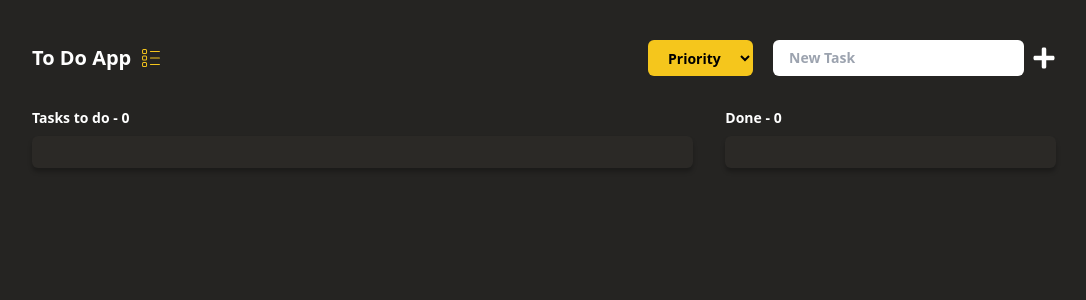
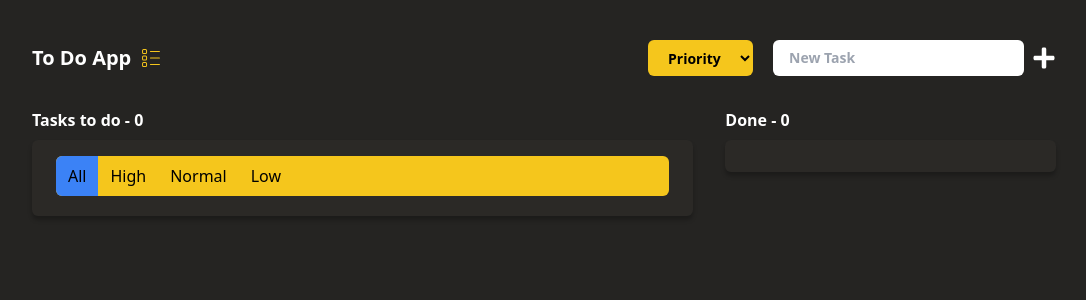
Before and after one commit to ab-sharifi21/todo-app-react, a React (Vite) app: page / in a window 1280 px wide. Shown: the top 300 px of the page, without its empty margins (96-1182 px from the left). Built offline with nearby package versions, Linux system fonts and the light colour scheme.

Commit message:
Categorize tasks by priority

```diff
--- a/src/App.tsx
+++ b/src/App.tsx
@@ -1,53 +1,93 @@
 import { useTasks } from './hooks/useTasks';
 import { AddTask, TodoList } from './components';
-import { useEffect } from 'react';
+import { useEffect, useState } from 'react';
 import { CiBoxList } from 'react-icons/ci';
 
 function App() {
   const { tasks, setTasks, changeTaskDone, deleteTask } = useTasks();
+  const [priorityOfTask, setPriorityOfTask] = useState('all');
+
+  const handlePriority = (priority: string) => {
+    setPriorityOfTask(priority);
+  };
+
 
   useEffect(() => {
     localStorage.setItem('tasks', JSON.stringify(tasks));
   }, [tasks]);
 
-  const doneTasks = tasks.filter((task) => {
-    if (task.done) {
-      return task;
+  const doneTasks = tasks.filter((task) => task.done);
+  const toDoTasks = tasks.filter((task) => !task.done);
+  const highPriorityTasks = toDoTasks.filter((task) => task.priority === 'high');
+  const normalPriorityTasks = toDoTasks.filter((task) => task.priority === 'normal');
+  const lowPriorityTasks = toDoTasks.filter((task) => task.priority === 'low');
+
+  let tasksToSend;
+  if (priorityOfTask === 'high') {
+    tasksToSend = highPriorityTasks;
+  } else if (priorityOfTask === 'normal') {
+    tasksToSend = normalPriorityTasks;
+  } else if (priorityOfTask === 'low') {
+    tasksToSend = lowPriorityTasks
+  } else {
+    tasksToSend = toDoTasks
   }
-  });
-
-  const toDoTasks = tasks.filter((task) => {
-    if (!task.done) {
-      return task;
-    }
-  });
 
   return (
-    <div className="flex flex-col items-center">
+    <main className="flex flex-col items-center">
       <div className="flex justify-between items-center gap-12 mt-10 mb-6 w-[80%]">
-        <div className='flex items-center justify-center gap-2'>
-          <h1 className='text-xl text-white font-bold'>To Do App</h1>
-          <CiBoxList className='w-6 h-6 text-[#F5C61C]' />
+        <div className="flex items-center justify-center gap-2">
+          <h1 className="text-xl text-white font-bold">To Do App</h1>
+          <CiBoxList className="w-6 h-6 text-[#F5C61C]" />
         </div>
         <AddTask tasks={tasks} setTasks={setTasks} />
       </div>
 
       <div className="flex gap-8 text-white w-[80%]">
         <div className="w-2/3">
-          <h3 className="text-sm font-semibold my-2">
+          <h3 className="font-semibold my-2">
             Tasks to do - {toDoTasks.length}
           </h3>
+          <div className="w-full font-sans bg-[#403D3933] shadow-box-shadow py-4 px-6 space-y-1 rounded-md">
+            <div className="w-full flex rounded-md bg-[#F5C61C] text-black">
+              <button
+                className={`px-3 py-2 ${priorityOfTask === 'all' ? 'bg-blue-500' : 'hover:bg-blue-500'} rounded-tl-md rounded-bl-md`}
+                onClick={() => handlePriority('all')}
+              >
+                All
+              </button>
+              <button
+                className={`px-3 py-2 ${priorityOfTask === 'high' ? 'bg-blue-500' : 'hover:bg-blue-500'}`}
+                onClick={() => handlePriority('high')}
+              >
+                High
+              </button>
+              <button
+                className={`px-3 py-2 ${priorityOfTask === 'normal' ? 'bg-blue-500' : 'hover:bg-blue-500'}`}
+                onClick={() => handlePriority('normal')}
+              >
+                Normal
+              </button>
+              <button
+                className={`px-3 py-2 ${priorityOfTask === 'low' ? 'bg-blue-500' : 'hover:bg-blue-500'}`}
+                onClick={() => handlePriority('low')}
+              >
+                Low
+              </button>
+            </div>
             <TodoList
-            tasks={toDoTasks}
+              tasks={tasksToSend}
               changeTaskDone={changeTaskDone}
               deleteTask={deleteTask}
             />
           </div>
+        </div>
 
         <div className="w-1/3">
-          <h3 className="text-sm font-semibold my-2">
+          <h3 className="font-semibold my-2">
             Done - {doneTasks.length}
           </h3>
+          <div className="font-sans bg-[#403D3933] shadow-box-shadow py-4 px-6 space-y-1 rounded-md">
             <TodoList
               tasks={doneTasks}
               changeTaskDone={changeTaskDone}
@@ -56,6 +96,7 @@ function App() {
           </div>
         </div>
       </div>
+    </main>
   );
 }
 
--- a/src/components/TodoList.tsx
+++ b/src/components/TodoList.tsx
@@ -9,7 +9,7 @@ interface Props {
 
 export function TodoList({ tasks, changeTaskDone, deleteTask }: Props) {
   return (
-    <ul className="font-sans bg-[#403D3933] shadow-box-shadow py-4 px-6 space-y-1 rounded-md">
+    <ul className="">
       {tasks.map((task: TaskInterface) => {
         return (
           <TodoItem
```
Lines whose indentation alone changed are shown as unchanged.
